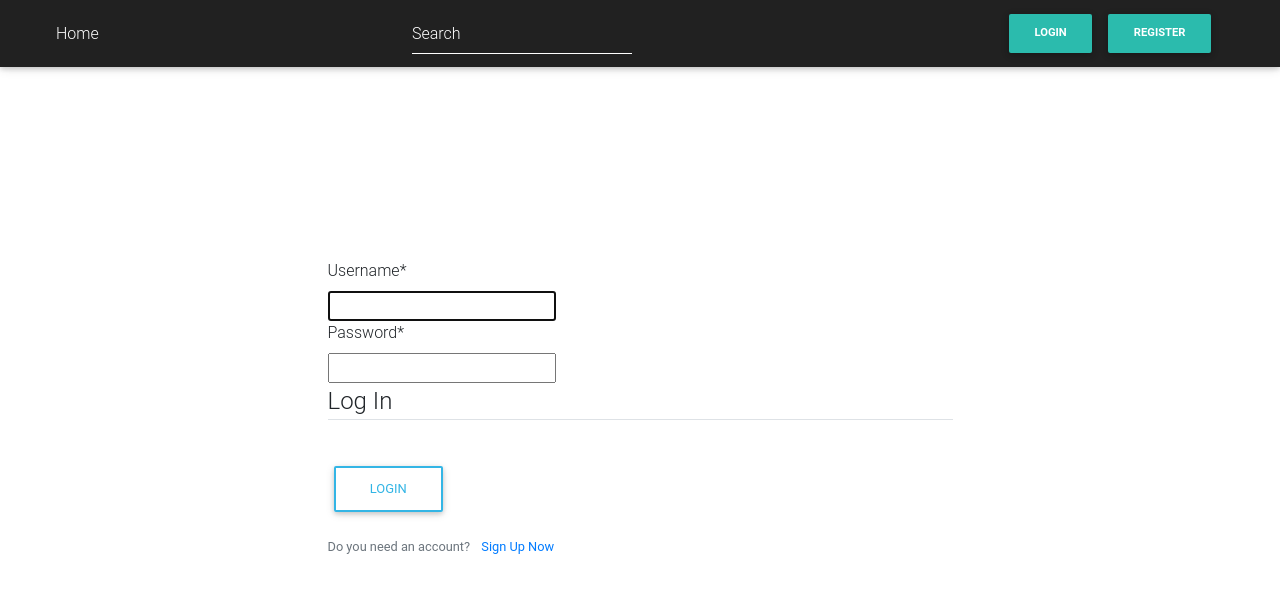
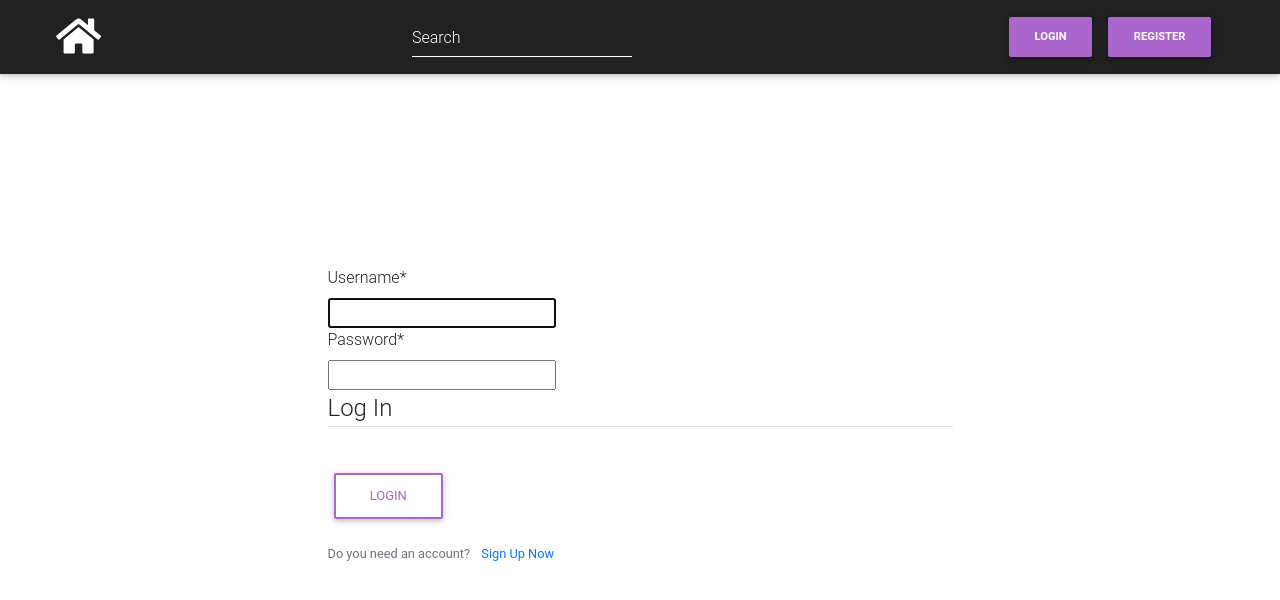
Before and after one commit to mornicamwende/neighbourhood, a Django app: page /login/ in a window 1280 px wide. Shown: the top 600 px of that part. Run offline with Django 3.2, Linux system fonts and the light colour scheme; the page is wider than the window, and the part outside it is not shown; some libraries are stand-ins or nearby versions.

Commit message:
styling the buttons

```diff
--- a/neighbourapp/templates/neighbourapp/navbar.html
+++ b/neighbourapp/templates/neighbourapp/navbar.html
@@ -14,7 +14,7 @@
     <!-- Links -->
     <ul class="navbar-nav mr-auto">
       <li class="text-white nav-item">
-        <a class="nav-link" href="/">Home</a>
+        <a class="nav-link" href="/"><i  style="font-size:40px;color:white;" class="fa fa-home" aria-hidden="true" ></i></a>
       </li>
     </ul>
 
@@ -50,8 +50,8 @@
       {% else %}
       <li class="float-right list-unstyled">
 
-        <a class='btn btn-md btn-default font-weight-bold' href="/login">Login</a>
-        <a class='btn btn-md btn-default font-weight-bold' href="/register">Register</a>
+        <a class='btn btn-md btn-secondary font-weight-bold' href="/login">Login</a>
+        <a class='btn btn-md btn-secondary font-weight-bold' href="/register">Register</a>
       </li>
 
       {% endif %}
--- a/users/templates/users/login.html
+++ b/users/templates/users/login.html
@@ -15,7 +15,7 @@
 
         </fieldset>
         <div class="form-group">
-            <button class="btn btn-outline-info" type="submit">Login</button>
+            <button class="btn btn-outline-secondary" type="submit">Login</button>
         </div>
     </form>
     <div class="border-top-pt-3">
```
